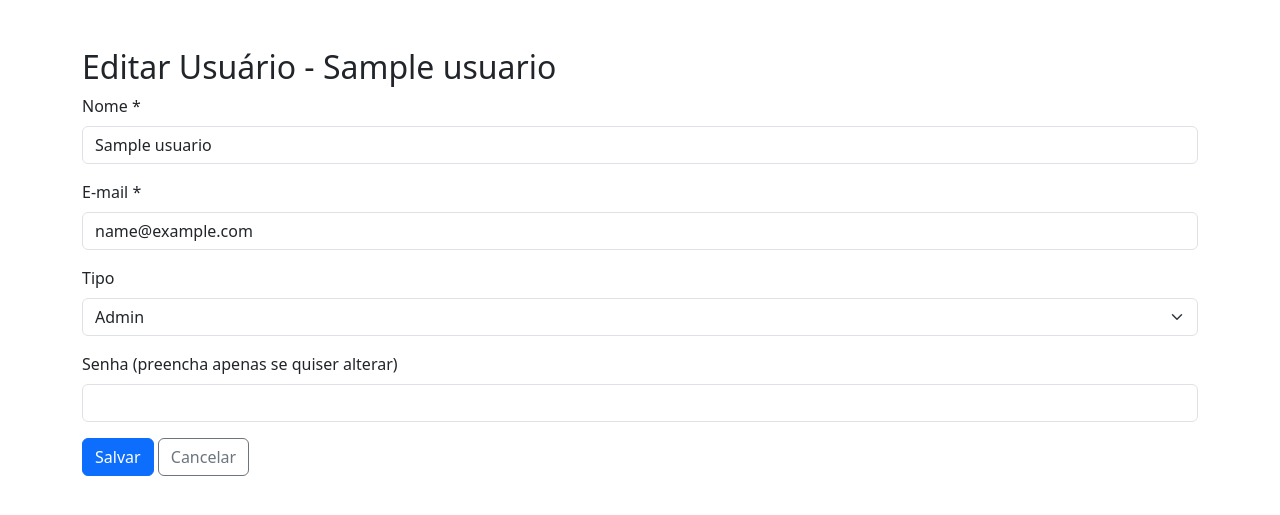
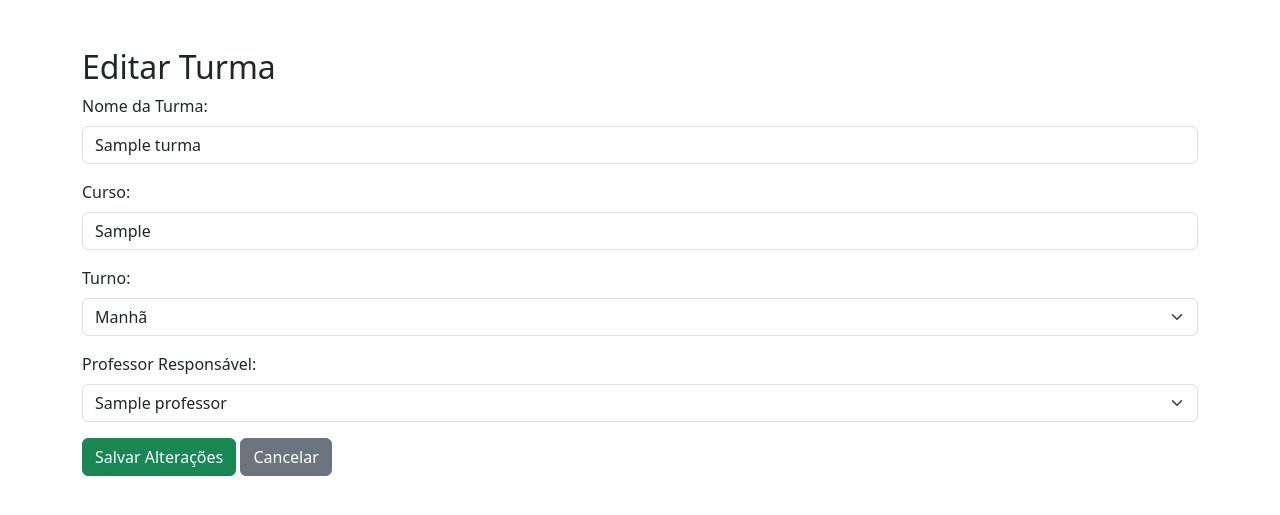
Before and after one commit to RenanCardosoA/Prog-web_RGI62, a PHP site: page /crud-turmas/edit.php?id=1 in a window 1280 px wide. Shown: the top 515 px of the page. Run offline with PHP 8.4, Linux system fonts and the light colour scheme; the visitor is signed in with stand-in values (Sample User, id 1); tables that the repository leaves empty or names only in its code hold one stand-in row (values such as "Sample post").

Commit message:
commit up

```diff
--- a/prototipo/crud-aluno/edit.php
+++ b/prototipo/crud-aluno/edit.php
@@ -104,7 +104,7 @@ if ($_SERVER['REQUEST_METHOD'] == 'POST') {
         <input type="text" class="form-control" name="telefone" value="<?= htmlspecialchars($telefone) ?>">
     </div>
 
-    <button type="submit" class="btn btn-primary">Salvar</button>
+    <button type="submit" class="btn btn-success">Salvar</button>
     <a href="index.php" class="btn btn-outline-secondary">Cancelar</a>
 </form>
 </div>
--- a/prototipo/crud-turmas/edit.php
+++ b/prototipo/crud-turmas/edit.php
@@ -1,68 +1,43 @@
 <?php
 session_start();
-$current_user_id = $_SESSION['id_usuario'] ?? null;
-
 require(__DIR__ . '/../connect/index.php');
 
-$id_usuario = $nome = $email = $tipo = "";
-$errorMessage = $successMessage = "";
-
-// GET: carrega os dados do usuário
-if ($_SERVER['REQUEST_METHOD'] === 'GET') {
+// Verifica se foi passado um ID via GET
 if (!isset($_GET['id'])) {
-        header("Location: index.php");
+    header('Location: index.php');
     exit;
 }
 
-    $id_usuario = $_GET['id'];
-    $stmt = $conn->prepare("SELECT * FROM usuario WHERE id_usuario = :id");
-    $stmt->execute([':id' => $id_usuario]);
-    $user = $stmt->fetch(PDO::FETCH_ASSOC);
+$id_turma = (int)$_GET['id'];
 
-    if (!$user) {
-        header("Location: index.php");
+// Busca os dados da turma
+$stmt = $conn->prepare("SELECT * FROM turma WHERE id_turma = ?");
+$stmt->execute([$id_turma]);
+$turma = $stmt->fetch(PDO::FETCH_ASSOC);
+
+if (!$turma) {
+    echo "Turma não encontrada.";
     exit;
 }
 
-    $nome = $user['nome'];
-    $email = $user['email'];
-    $tipo = $user['tipo'];
-}
+// Busca professores para o select
+$stmt_prof = $conn->query("SELECT id_professor, nome FROM professor ORDER BY nome ASC");
+$professores = $stmt_prof->fetchAll(PDO::FETCH_ASSOC);
 
-// POST: atualiza os dados
+// Atualiza turma
 if ($_SERVER['REQUEST_METHOD'] === 'POST') {
-    $id_usuario = $_POST['id_usuario'];
-    $nome = trim($_POST['nome']);
-    $email = trim($_POST['email']);
-    $tipo = $_POST['tipo'];
-    $senha = $_POST['senha'];
+    $nome_turma = trim($_POST['nome_turma']);
+    $curso = trim($_POST['curso']);
+    $turno = trim($_POST['turno']);
+    $id_professor = $_POST['id_professor'] ?? null;
 
-    if (empty($nome) || empty($email)) {
-        $errorMessage = "Nome e E-mail são obrigatórios.";
+    if (empty($nome_turma) || empty($curso) || empty($turno)) {
+        $erro = "Preencha todos os campos obrigatórios.";
     } else {
-        // Atualiza senha apenas se o campo não estiver vazio
-        if (!empty($senha)) {
-            $senha_hash = password_hash($senha, PASSWORD_DEFAULT);
-            $stmt = $conn->prepare("UPDATE usuario SET nome=:nome, email=:email, tipo=:tipo, senha_hash=:senha WHERE id_usuario=:id");
-            $stmt->execute([
-                ':nome' => $nome,
-                ':email' => $email,
-                ':tipo' => $tipo,
-                ':senha' => $senha_hash,
-                ':id' => $id_usuario
-            ]);
-        } else {
-            $stmt = $conn->prepare("UPDATE usuario SET nome=:nome, email=:email, tipo=:tipo WHERE id_usuario=:id");
-            $stmt->execute([
-                ':nome' => $nome,
-                ':email' => $email,
-                ':tipo' => $tipo,
-                ':id' => $id_usuario
-            ]);
-        }
+        $stmt = $conn->prepare("UPDATE turma SET nome_turma = ?, curso = ?, turno = ?, id_professor = ? WHERE id_turma = ?");
+        $stmt->execute([$nome_turma, $curso, $turno, $id_professor, $id_turma]);
 
-        $successMessage = "Usuário atualizado com sucesso!";
-        header("Location: index.php");
+        header('Location: index.php');
         exit;
     }
 }
@@ -73,48 +48,54 @@ if ($_SERVER['REQUEST_METHOD'] === 'POST') {
 <head>
 <meta charset="UTF-8">
 <meta name="viewport" content="width=device-width, initial-scale=1.0">
-<title>Editar Usuário</title>
+<title>Editar Turma</title>
 <link rel="stylesheet" href="https://cdn.jsdelivr.net/npm/bootstrap@5.3.8/dist/css/bootstrap.min.css">
-<link rel="shortcut icon" href="../img/ico/favicon.ico" type="image/x-icon">
 </head>
 <body>
 <div class="container my-5">
-<h2>Editar Usuário - <?= htmlspecialchars($nome) ?></h2>
+    <h2>Editar Turma</h2>
 
-<?php if($errorMessage): ?>
-<div class="alert alert-warning alert-dismissible fade show"><?= $errorMessage ?>
-    <button type="button" class="btn-close" data-bs-dismiss="alert"></button>
-</div>
+    <?php if (!empty($erro)): ?>
+        <div class="alert alert-danger"><?= htmlspecialchars($erro) ?></div>
     <?php endif; ?>
 
     <form method="post">
-<input type="hidden" name="id_usuario" value="<?= $id_usuario ?>">
-
         <div class="mb-3">
-    <label class="form-label">Nome *</label>
-    <input type="text" class="form-control" name="nome" value="<?= htmlspecialchars($nome) ?>" required>
+            <label for="nome_turma" class="form-label">Nome da Turma:</label>
+            <input type="text" name="nome_turma" id="nome_turma" class="form-control"
+                   value="<?= htmlspecialchars($turma['nome_turma']) ?>" required>
         </div>
 
         <div class="mb-3">
-    <label class="form-label">E-mail *</label>
-    <input type="email" class="form-control" name="email" value="<?= htmlspecialchars($email) ?>" required>
+            <label for="curso" class="form-label">Curso:</label>
+            <input type="text" name="curso" id="curso" class="form-control"
+                   value="<?= htmlspecialchars($turma['curso']) ?>" required>
         </div>
 
         <div class="mb-3">
-    <label class="form-label">Tipo</label>
-    <select class="form-select" name="tipo">
-        <option value="admin" <?= $tipo=='admin'?'selected':'' ?>>Admin</option>
-        <option value="professor" <?= $tipo=='professor'?'selected':'' ?>>Professor</option>
+            <label for="turno" class="form-label">Turno:</label>
+            <select name="turno" id="turno" class="form-select" required>
+                <option value="Manhã" <?= $turma['turno'] === 'Manhã' ? 'selected' : '' ?>>Manhã</option>
+                <option value="Tarde" <?= $turma['turno'] === 'Tarde' ? 'selected' : '' ?>>Tarde</option>
+                <option value="Noite" <?= $turma['turno'] === 'Noite' ? 'selected' : '' ?>>Noite</option>
             </select>
         </div>
 
         <div class="mb-3">
-    <label class="form-label">Senha (preencha apenas se quiser alterar)</label>
-    <input type="password" class="form-control" name="senha">
+            <label for="id_professor" class="form-label">Professor Responsável:</label>
+            <select name="id_professor" id="id_professor" class="form-select">
+                <option value="">-- Nenhum --</option>
+                <?php foreach ($professores as $prof): ?>
+                    <option value="<?= $prof['id_professor'] ?>"
+                        <?= $prof['id_professor'] == $turma['id_professor'] ? 'selected' : '' ?>>
+                        <?= htmlspecialchars($prof['nome']) ?>
+                    </option>
+                <?php endforeach; ?>
+            </select>
         </div>
 
-<button type="submit" class="btn btn-primary">Salvar</button>
-<a href="index.php" class="btn btn-outline-secondary">Cancelar</a>
+        <button type="submit" class="btn btn-success">Salvar Alterações</button>
+        <a href="index.php" class="btn btn-secondary">Cancelar</a>
     </form>
 </div>
 </body>
--- a/prototipo/crud-turmas/index.php
+++ b/prototipo/crud-turmas/index.php
@@ -23,7 +23,7 @@ $turmas = $conn->query($sql)->fetchAll(PDO::FETCH_ASSOC);
 </head>
 <body>
 <nav class="navbar navbar-light bg-light px-3">
-  <a class="navbar-brand d-flex align-items-center" href="../home/index.php">
+  <a class="navbar-brand d-flex align-items-center" href="../home/index.html">
     <img src="../img/crud/logo-nav.png" width="30" height="30" class="d-inline-block align-top me-2" alt="logo-nav">
     Sistema de presença com carteirinha
   </a>
@@ -35,6 +35,9 @@ $turmas = $conn->query($sql)->fetchAll(PDO::FETCH_ASSOC);
       </li>
       <li class="nav-item">
         <a class="nav-link" href="../crud-usuarios/index.php">Usuários</a>
+      </li>
+      <li class="nav-item">
+        <a class="nav-link" href="../crud-turmas/index.php">Turmas</a>
       </li>
       <li class="nav-item">
         <a class="nav-link" href="../crud/index.php">Presenças</a>
--- a/prototipo/crud/edit.php
+++ b/prototipo/crud/edit.php
@@ -137,7 +137,7 @@ if ($_SERVER['REQUEST_METHOD'] === 'GET') {
         </select>
     </div>
 
-    <button type="submit" class="btn btn-primary">Salvar</button>
+    <button type="submit" class="btn btn-success">Salvar</button>
     <a href="index.php" class="btn btn-outline-secondary">Cancelar</a>
 </form>
 </div>
```
Also changed, not shown: prototipo/crud-aluno/index.php (+15 -3 lines), prototipo/crud-usuarios/edit.php (+54 -52 lines), prototipo/crud-usuarios/index.php (+5 -2 lines), prototipo/crud/index.php (+6 -1 lines). Lines whose indentation alone changed are shown as unchanged.
